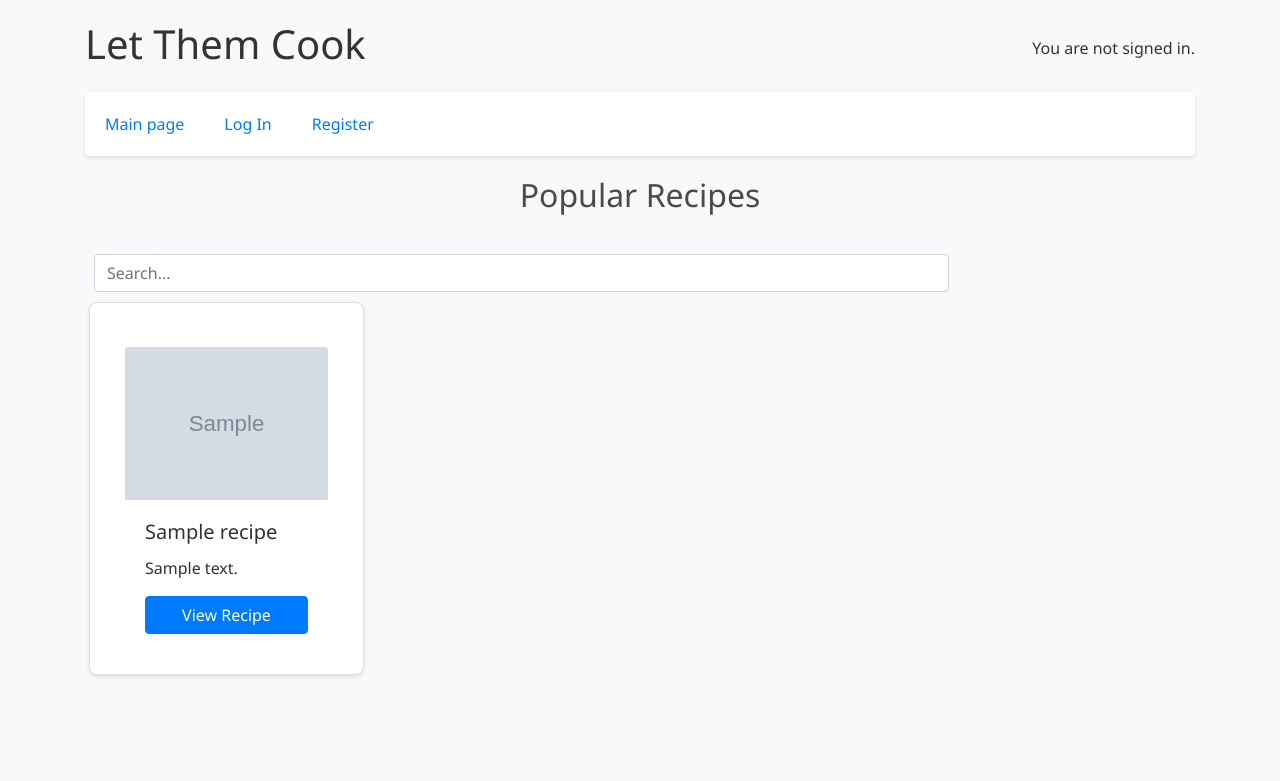
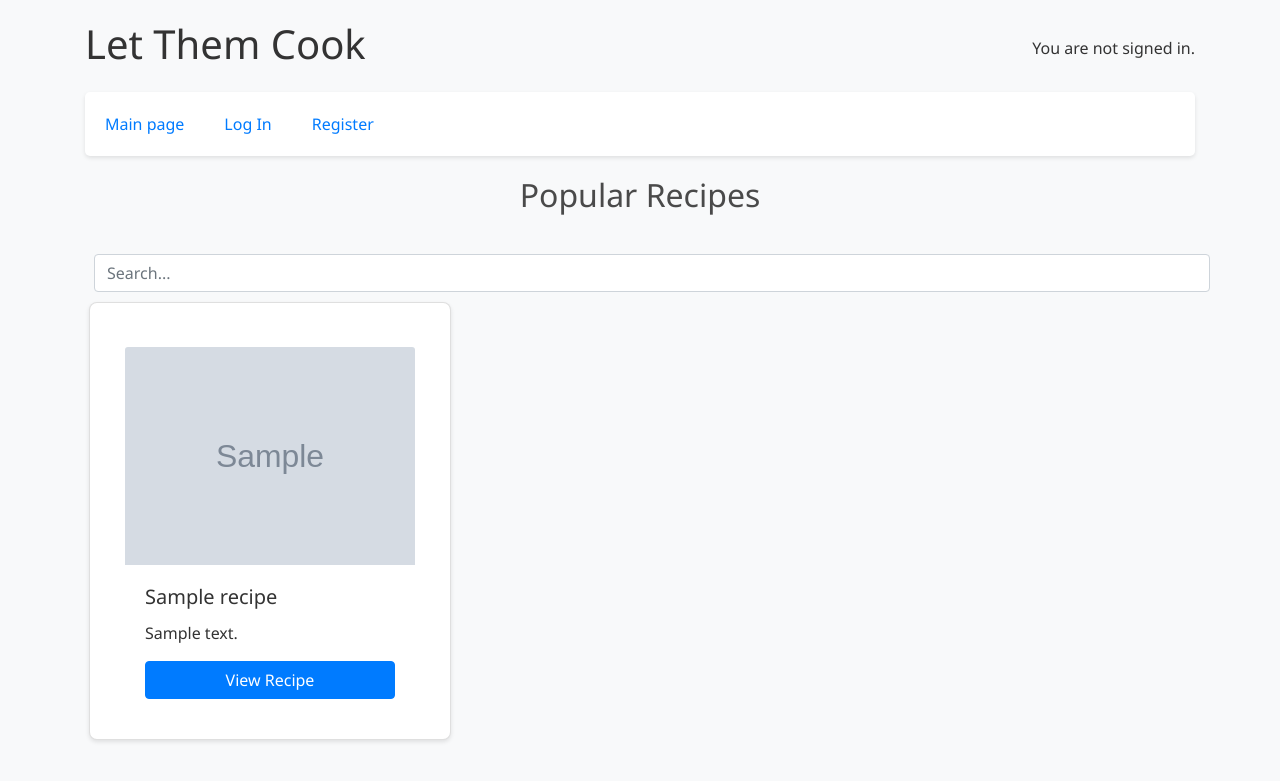
Before and after one commit to LiuLiuBov/LetThemCook, a Django app: page / in a window 1280 px wide. Shown: the top 781 px of the page. Run offline with Django 5.2, Linux system fonts and the light colour scheme; tables that the repository leaves empty hold one stand-in row (values such as "Sample post"); grey boxes marked "Sample" are stand-in pictures; some libraries are stand-ins or nearby versions.

Commit message:
search minor

```diff
--- a/static/letthemcook/styles.css
+++ b/static/letthemcook/styles.css
@@ -52,6 +52,11 @@ h2 {
   display: flex;
   flex-wrap: wrap;
   justify-content: space-between;
+}
+
+.w-75{
+  flex-grow: 1;
+  margin-left: 0;
 }
 
 .card {
@@ -144,7 +149,9 @@ button[type="submit"]:hover, #post-button:hover, #delete:hover {
   padding: 20px;
 }
 
-
+#recipe-listing{
+  width: 100%;
+}
 
 #delete-button {
   padding: 0px;
```
Also changed, not shown: letthemcookapp/migrations/0010_auto_20240322_1718.py (added).
